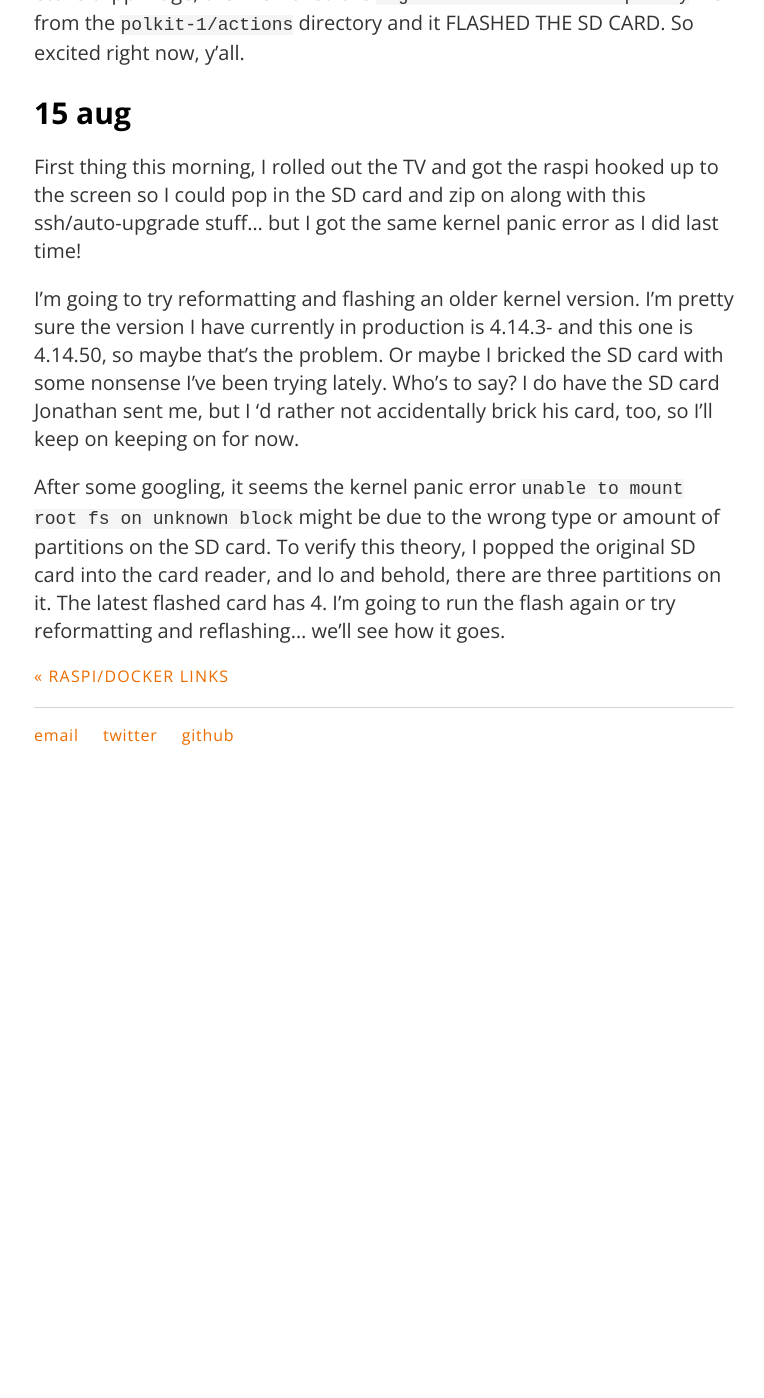
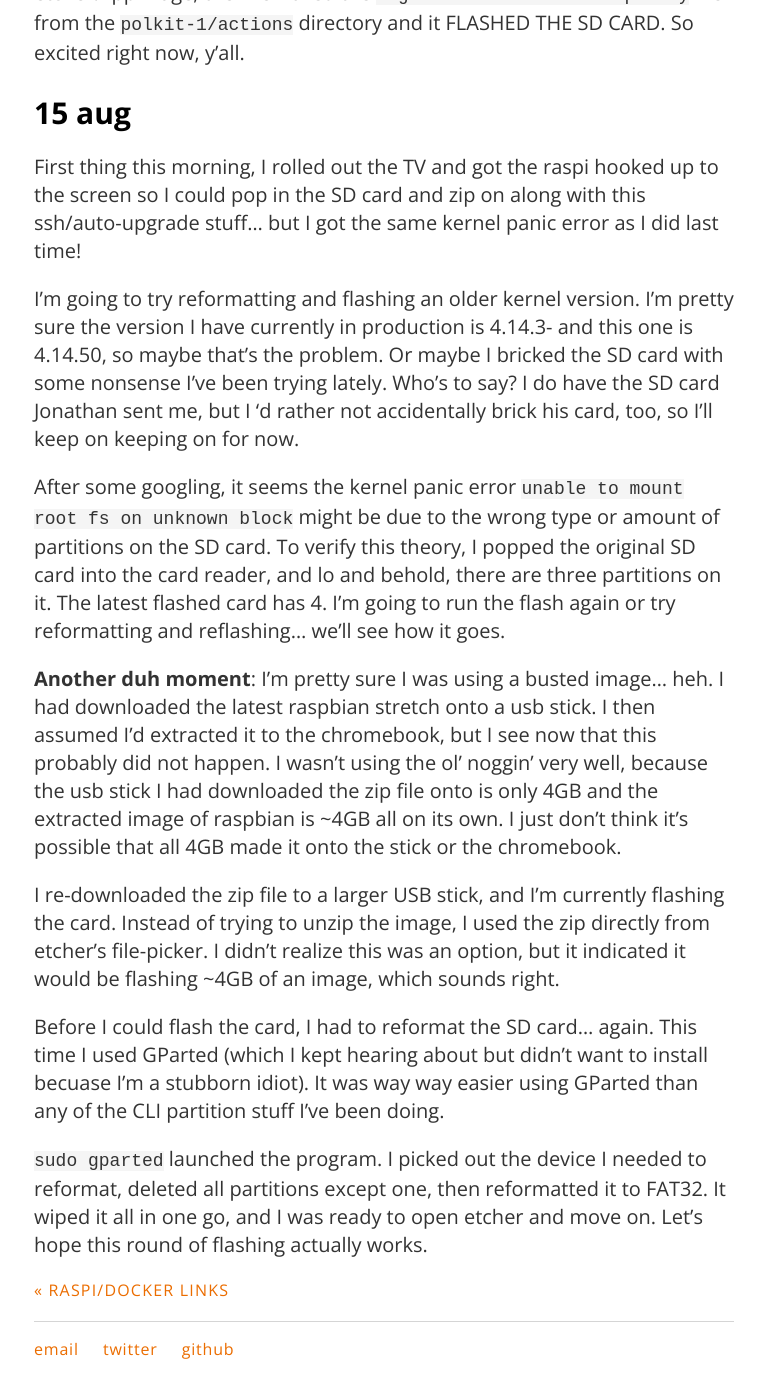
Before and after one commit to carylwyatt/carylwyatt.github.io, a Jekyll site: the page built from _posts/2018-08-13-week-of-13-august.md, in a window 1280 px wide and 1400 px high, scrolled down 1746 px. Shown: the whole window, without its empty margins (256-1020 px from the left). Built offline with Jekyll 4.4.1, drawn with Linux system fonts in a browser that asks for light colours; before the commit the page ends 2532 px from its top, so only the background shows below that.

Commit message:
notes on GParted, third flash try

```diff
--- a/_posts/2018-08-13-week-of-13-august.md
+++ b/_posts/2018-08-13-week-of-13-august.md
@@ -40,3 +40,11 @@ First thing this morning, I rolled out the TV and got the raspi hooked up to the
 I'm going to try reformatting and flashing an older kernel version. I'm pretty sure the version I have currently in production is 4.14.3- and this one is 4.14.50, so maybe that's the problem. Or maybe I bricked the SD card with some nonsense I've been trying lately. Who's to say? I do have the SD card Jonathan sent me, but I 'd rather not accidentally brick his card, too, so I'll keep on keeping on for now.
 
 After some googling, it seems the kernel panic error `unable to mount root fs on unknown block` might be due to the wrong type or amount of partitions    on the SD card. To verify this theory, I popped the original SD card into the card reader, and lo and behold, there are three partitions on it. The latest flashed card has 4. I'm going to run the flash again or try reformatting and reflashing... we'll see how it goes.
+
+**Another duh moment**: I'm pretty sure I was using a busted image... heh. I had downloaded the latest raspbian stretch onto a usb stick. I then assumed I'd extracted it to the chromebook, but I see now that this probably did not happen. I wasn't using the ol' noggin' very well, because the usb stick I had downloaded the zip file onto is only 4GB and the extracted image of raspbian is ~4GB all on its own. I just don't think it's possible that all 4GB made it onto the stick or the chromebook.
+
+I re-downloaded the zip file to a larger USB stick, and I'm currently flashing the card. Instead of trying to unzip the image, I used the zip directly from etcher's file-picker. I didn't realize this was an option, but it indicated it would be flashing ~4GB of an image, which sounds right.
+
+Before I could flash the card, I had to reformat the SD card... again. This time I used GParted (which I kept hearing about but didn't want to install becuase I'm a stubborn idiot). It was way way easier using GParted than any of the CLI partition stuff I've been doing.
+
+`sudo gparted` launched the program. I picked out the device I needed to reformat, deleted all partitions except one, then reformatted it to FAT32. It wiped it all in one go, and I was ready to open etcher and move on. Let's hope this round of flashing actually works.
```
